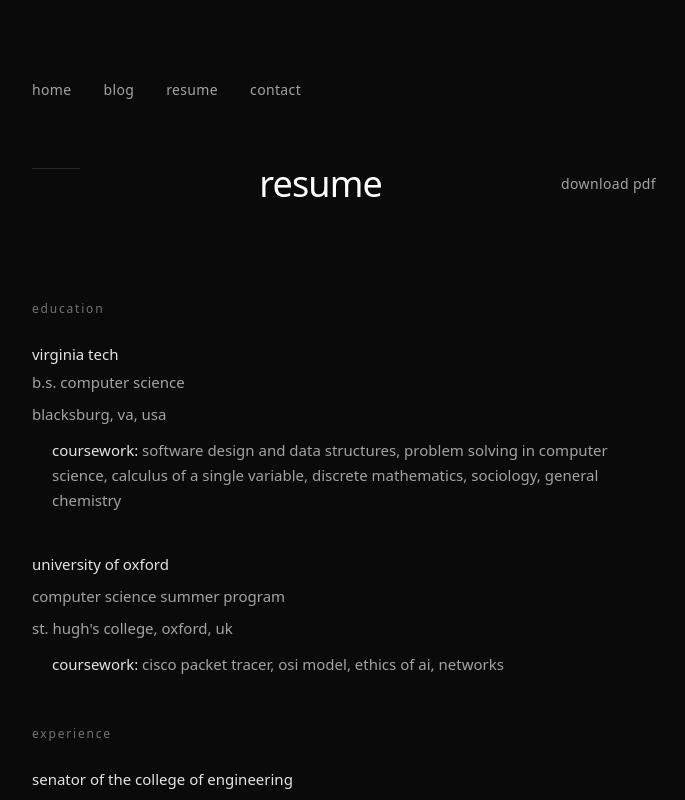
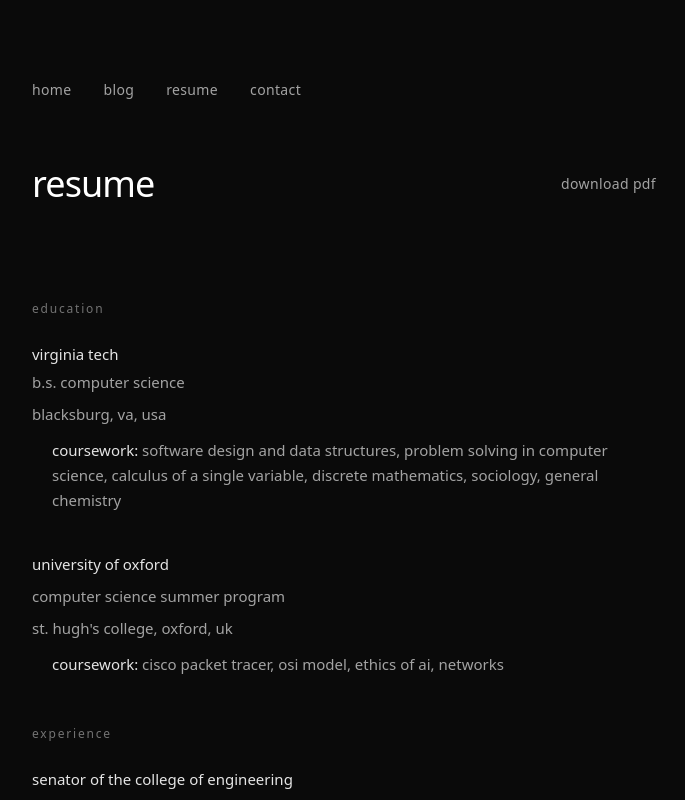
Before and after one commit to atharvakokane/atharvakokane.github.io, a Next.js app: page /resume in a window 1280 px wide. Shown: the top 800 px of the page, without its empty margins (296-981 px from the left). Built offline with nearby package versions, Linux system fonts and the light colour scheme.

Commit message:
Remove horizontal line from resume header
Removed the horizontal line element from the header.

```diff
--- a/app/resume/page.tsx
+++ b/app/resume/page.tsx
@@ -13,7 +13,6 @@
   return (
     <div className="space-y-24">
       <header className="flex flex-col sm:flex-row sm:items-center sm:justify-between gap-6 animate-fade-in-up">
-        <div className="w-12 h-px bg-border mb-8" />
         <h1 className="text-4xl font-normal text-white tracking-tight">resume</h1>
         <a
           href="https://drive.google.com/file/d/1fIKJW-9u3C9KU7Y329AzDK8OmH6V9OTS/view?usp=drive_link"
```
